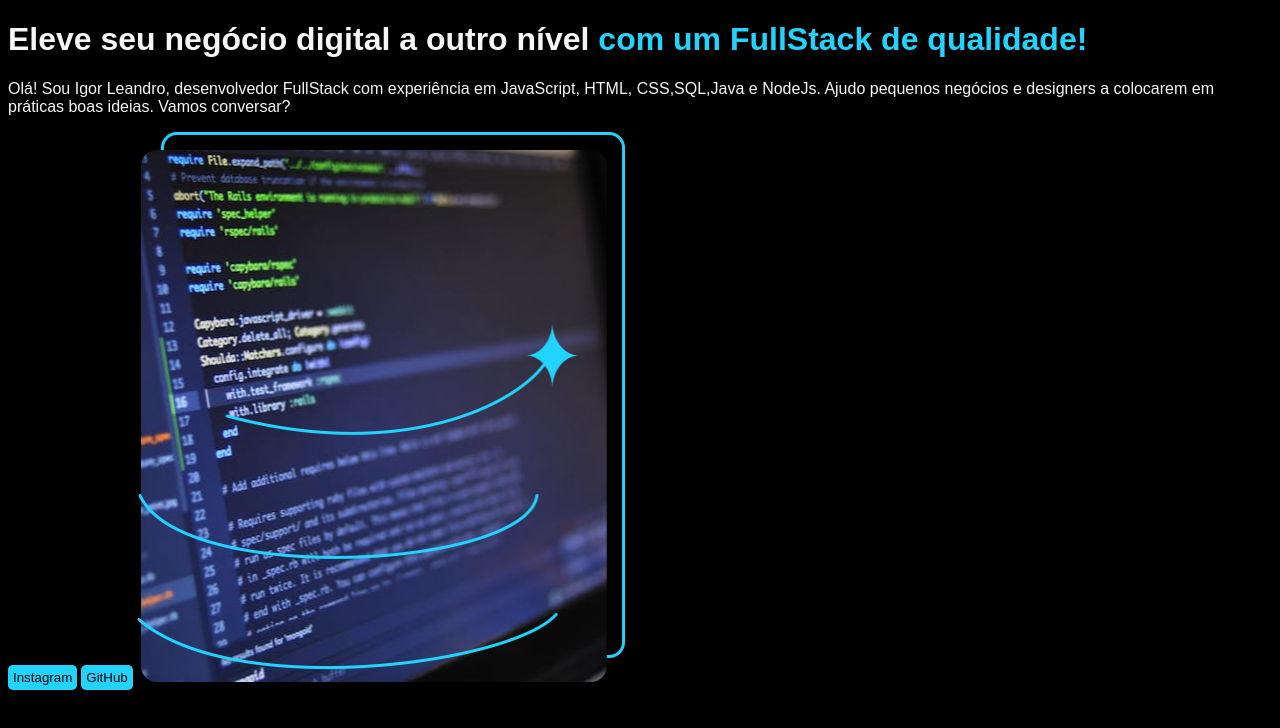
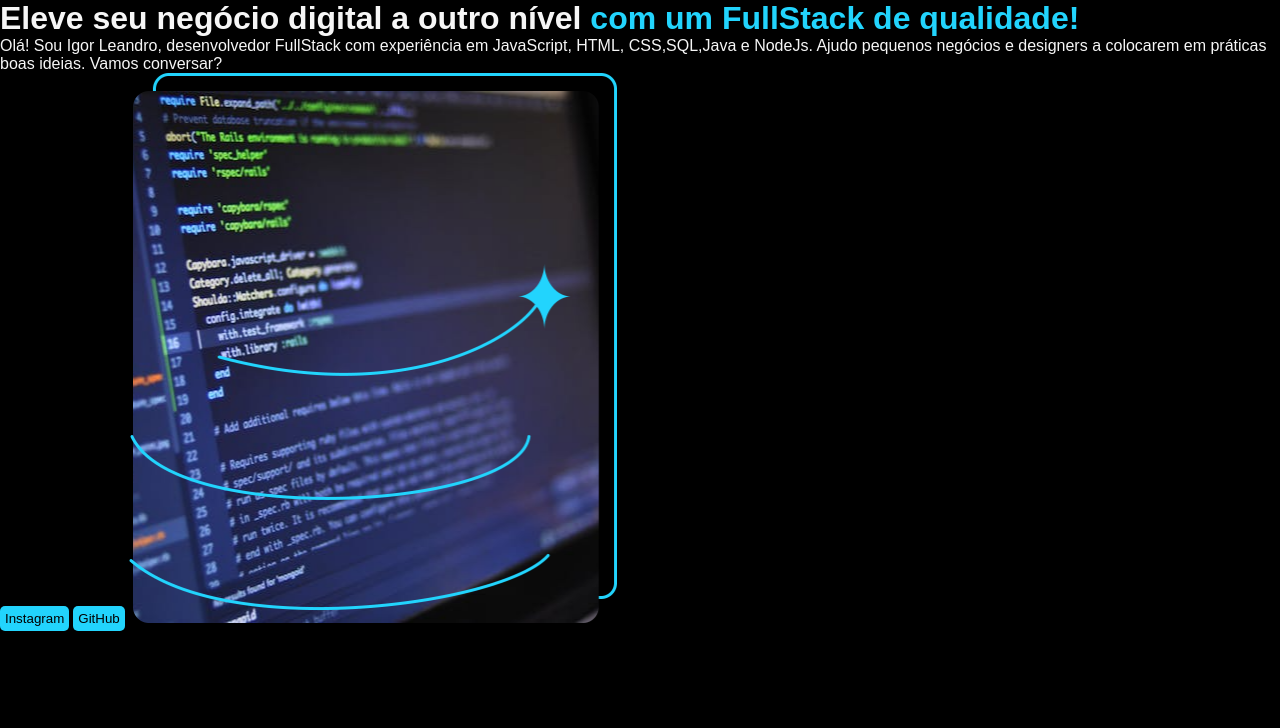
Before and after one commit to IgorLeandroMedeiros/projeto_1_alura, a plain HTML site: page pages/card_portfolio.html in a window 1280 px wide. Drawn offline with Linux system fonts and the light colour scheme.

Commit message:
reset css

```diff
--- a/styles/card_portfolio.css
+++ b/styles/card_portfolio.css
@@ -1,3 +1,9 @@
+* {
+  padding: 0;
+  margin: 0;
+  box-sizing: border-box;
+}
+
 body {
   background-color: black;
 }
@@ -19,7 +25,7 @@ button {
   border: none;
   padding: 5px;
   border-radius: 5px;
-  margin-bottom: 5px;
+
   font-family: "Montserrat", sans-serif;
 }
 button:hover {
```
Also changed, not shown: 1 other file.
